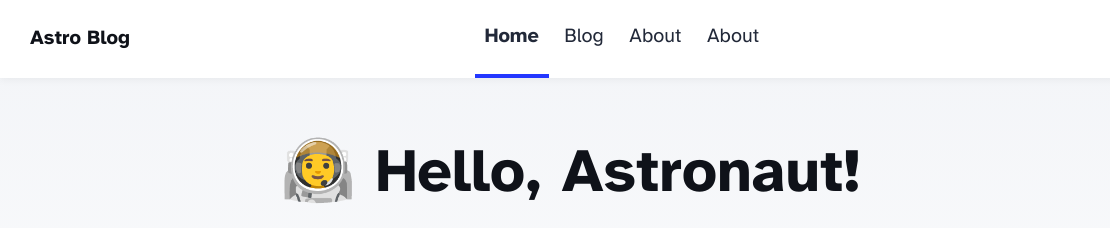
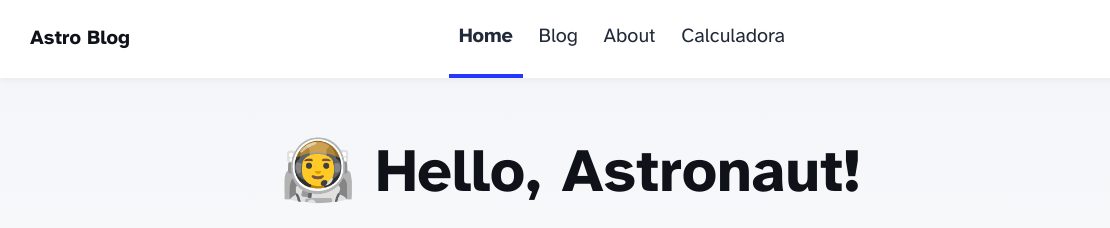
Before and after one commit to welcome-to-diegoland/DWEB_DMG_Sem_21, an Astro site in the folder blog-astro/: page / in a window 1280 px wide. Shown: the top 228 px of the page, 0-1110 px from the left. Built offline with nearby package versions, Linux system fonts and the light colour scheme; Astro itself is replaced by a stand-in of ours.

```diff
--- a/blog-astro/src/components/Header.astro
+++ b/blog-astro/src/components/Header.astro
@@ -10,7 +10,7 @@
 			<HeaderLink href="/">Home</HeaderLink>
 			<HeaderLink href="/blog">Blog</HeaderLink>
 			<HeaderLink href="/about">About</HeaderLink>
-			<HeaderLink href="/about">About</HeaderLink>
+			<HeaderLink href="/calculator">Calculadora</HeaderLink>
 		</div>
 		<div class="social-links">
 			<a href="https://m.webtoo.ls/@astro" target="_blank">
```
